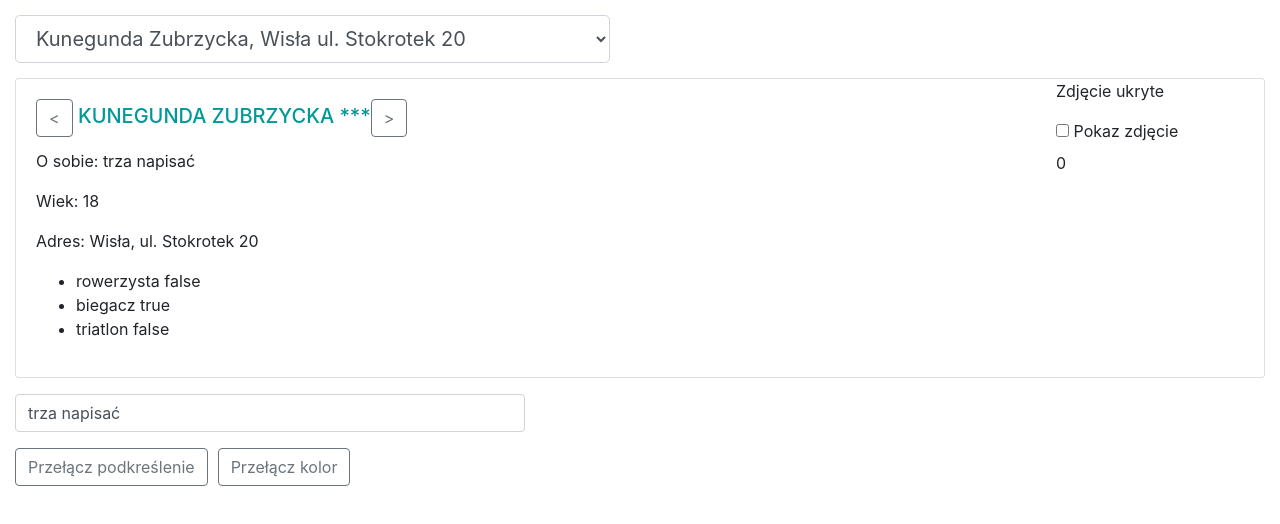
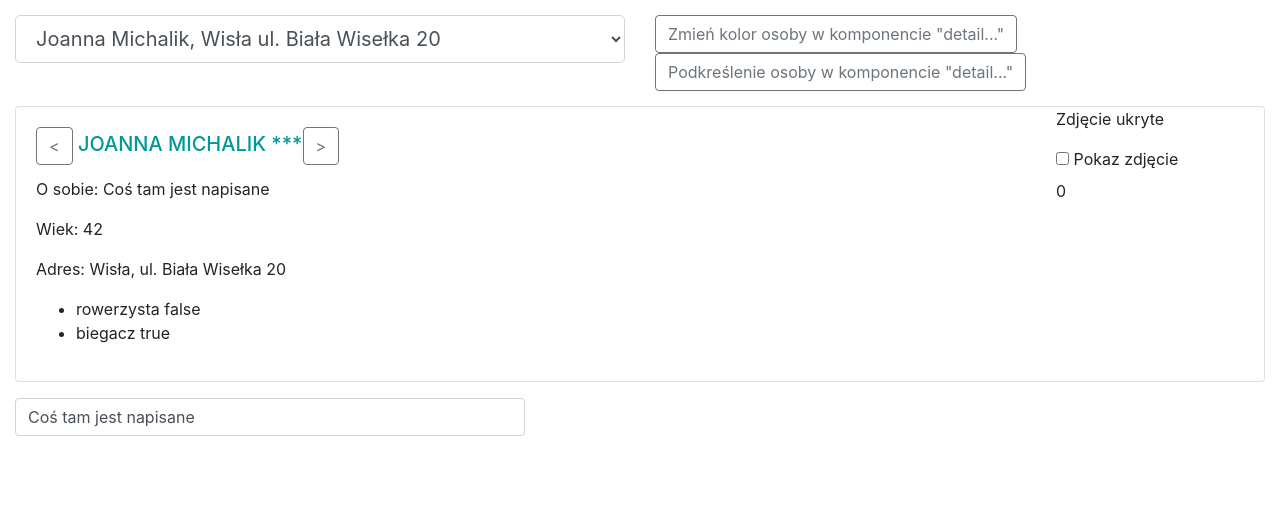
Before and after one commit to elaniusz/wprawki, an Angular app: page / in a window 1280 px wide. Shown: the top 524 px of the page. Built offline with nearby package versions, Linux system fonts and the light colour scheme.

Commit message:
ViewChild

```diff
--- a/src/app/component/person-browser/person-browser.component.html
+++ b/src/app/component/person-browser/person-browser.component.html
@@ -1,13 +1,20 @@
 <div class="container-fluid">
-    <div style="margin-top: 15px;" class="row col-md-6">
-        <select [(ngModel)]="person" class="form-control form-control-lg">
-            <option [ngValue]="null">Brak zawodnika</option>
-            <option *ngFor="let p of persons" [ngValue]="p">{{ p.name }}, {{ p.adress.city }} {{ p.adress.street }}
-                {{ p.adress.houseNumber }}</option>
-        </select>
+    <div style="margin-top: 15px;" class="row">
+        <div class="col-md-6">
+            <select [(ngModel)]="person" class="form-control form-control-lg">
+                <option [ngValue]="null">Brak zawodnika</option>
+                <option *ngFor="let p of persons" [ngValue]="p">{{ p.name }}, {{ p.adress.city }} {{ p.adress.street }}
+                    {{ p.adress.houseNumber }}</option>
+            </select>
+        </div>
+        <div class="col-md-6" *ngIf="person">
+            <button class="btn btn-outline-secondary" (click)="zmienKolor()" style="margin-right: 10px;">Zmień kolor osoby w komponencie
+                "detail..."</button>
+                <button class="btn btn-outline-secondary" (click)="podkreslenie()">Podkreślenie osoby w komponencie
+                    "detail..."</button>
+        </div>
     </div>
-
 </div>
 <div *ngIf="person">
-<app-person-detail [person]="person" (shift)="onShift($event )"></app-person-detail>
+    <app-person-detail #details [person]="person" (shift)="onShift($event )"></app-person-detail>
 </div>
--- a/src/app/component/person-browser/person-browser.component.ts
+++ b/src/app/component/person-browser/person-browser.component.ts
@@ -1,5 +1,6 @@
-import { Component, OnInit } from '@angular/core';
+import { Component, OnInit, ViewChild } from '@angular/core';
 import { Person, Advenced } from 'src/app/model';
+import { PersonDetailComponent } from '../person-detail/person-detail.component';
 
 @Component({
   selector: 'app-person-browser',
@@ -7,6 +8,8 @@ import { Person, Advenced } from 'src/app/model';
   styleUrls: ['./person-browser.component.scss']
 })
 export class PersonBrowserComponent implements OnInit {
+  @ViewChild('details',{static: false}) detailsComponent: PersonDetailComponent;
+
   persons: Person[] = [
     {
       name: 'Joanna Michalik',
@@ -60,12 +63,20 @@ export class PersonBrowserComponent implements OnInit {
     }
   ];
 
-  person: Person = this.persons[2];
+  person: Person = this.persons[0];
 
   constructor() { }
 
   ngOnInit() {
   }
+
+  zmienKolor() {
+    this.detailsComponent.zmienKolor();
+  }
+
+  podkreslenie() {
+    this.detailsComponent.podkreslenie();
+  };
 
   onShift(direction: string) {
     const idx = this.persons.indexOf(this.person);
@@ -75,5 +86,4 @@ export class PersonBrowserComponent implements OnInit {
       this.person = this.persons[idx + 1];
     }
   }
-
 }
--- a/src/app/component/person-detail/person-detail.component.html
+++ b/src/app/component/person-detail/person-detail.component.html
@@ -47,8 +47,4 @@
                 class="form-control" aria-label="Sizing example input" aria-describedby="inputGroup-sizing-default">
         </div>
     </div>
-    <button (click)="isActive = !isActive" type="button" style="margin-right: 10px;"
-        class="btn btn-outline-secondary">Przełącz
-        podkreślenie</button>
-    <button (click)="zmienKolor()" type="button" class="btn btn-outline-secondary">Przełącz kolor</button>
 </div>
--- a/src/app/component/person-detail/person-detail.component.ts
+++ b/src/app/component/person-detail/person-detail.component.ts
@@ -44,6 +44,10 @@ export class PersonDetailComponent implements OnInit, OnDestroy, OnChanges {
     this.nameColor = this.nameColor === '#009999' ? 'red' : '#009999';
   }
 
+  podkreslenie() {
+    this.isActive = !this.isActive;
+  }
+
   left() {
     this.shift.emit('left');
   }
```
